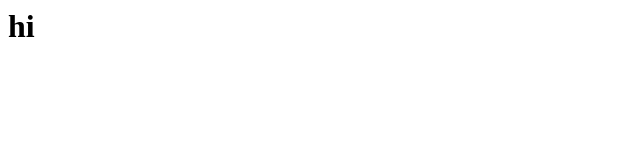
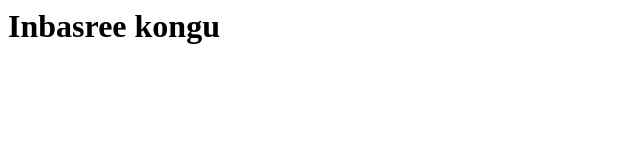
Before and after one commit to Inbasree/Inbasree.S, a plain HTML site: page index.html in a window 1280 px wide. Shown: the whole page, without its empty margins (0-640 px from the left). Drawn offline with Linux system fonts and the light colour scheme.

Commit message:
Update index.html

```diff
--- a/index.html
+++ b/index.html
@@ -1,5 +1,5 @@
 <html>
 	<body>
-		<h1>hi</h1>
+		<h1>Inbasree kongu </h1>
 	</body>
 </html>
```
